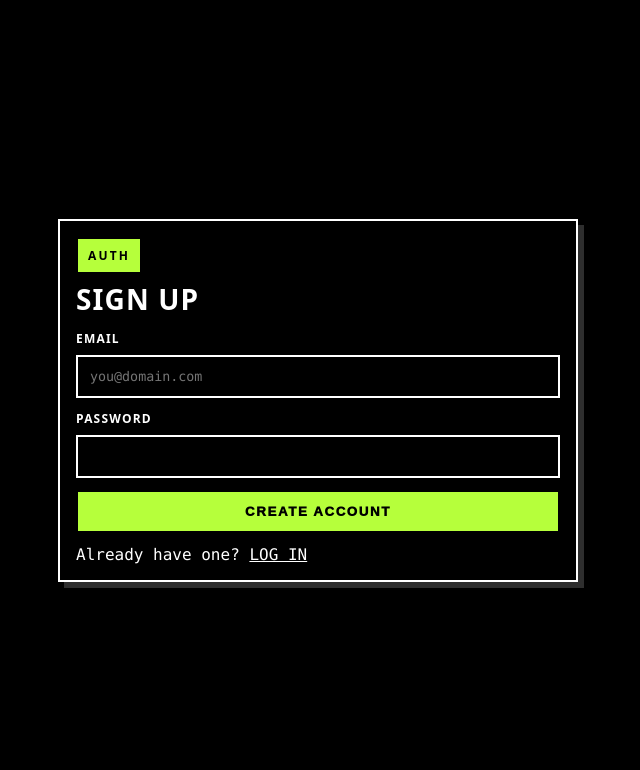
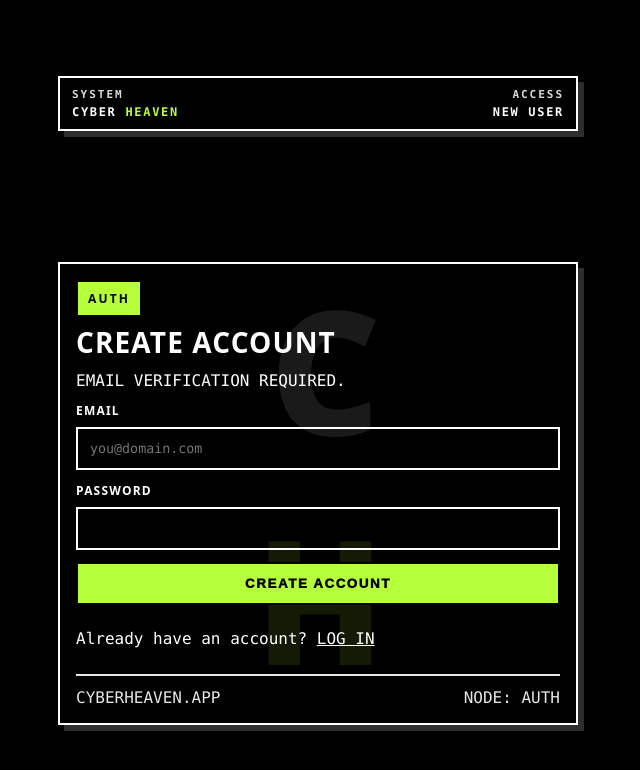
Before and after one commit to YoItsLuisBro/cyberheaven, a React (Vite) app: page /signup in a window 1280 px wide. Shown: the top 770 px of the page, without its empty margins (322-962 px from the left). Built offline with nearby package versions, Linux system fonts and the light colour scheme; no server answers.

Commit message:
Fixed login resend verif

```diff
--- a/src/routes/auth/Login.tsx
+++ b/src/routes/auth/Login.tsx
@@ -1,11 +1,9 @@
 import React from "react";
 import { Link, useNavigate } from "react-router-dom";
 import { supabase } from "../../lib/supabase";
-import { useToast } from "../../ui/toast";
 
 export function Login() {
   const nav = useNavigate();
-  const toast = useToast();
   const [identifier, setIdentifier] = React.useState("");
   const [password, setPassword] = React.useState("");
   const [err, setErr] = React.useState<string | null>(null);
@@ -43,41 +41,6 @@ export function Login() {
     }
   }
 
-  async function resendVerification() {
-    if (busy) return;
-    setBusy(true);
-    try {
-      const ident = identifier.trim();
-      if (!ident) {
-        toast.push("WARN", "ENTER USERNAME OR EMAIL FIRST.");
-        return;
-      }
-
-      const { data: email, error: rpcErr } = await supabase
-        .schema("core")
-        .rpc("login_email", { p_identifier: ident });
-
-      if (rpcErr) throw rpcErr;
-
-      const targetEmail = (email ?? ident).trim().toLowerCase();
-      const site =
-        (import.meta.env.VITE_SITE_URL as string) ?? window.location.origin;
-
-      const { error } = await supabase.auth.resend({
-        type: "signup",
-        email: targetEmail,
-        options: { emailRedirectTo: `${site}/auth/callback` },
-      });
-
-      if (error) throw error;
-
-      toast.push("OK", "VERIFICATION EMAIL SENT. CHECK INBOX/SPAM.");
-    } catch {
-      toast.push("ERR", "FAILED TO RESEND. TRY AGAIN LATER.");
-    } finally {
-      setBusy(false);
-    }
-  }
 
   return (
     <div className="authpage authpage-cyber">
@@ -157,14 +120,6 @@ export function Login() {
               <span>
                 Forgot? <Link to="/forgot">RESET PASSWORD</Link>
               </span>
-              <button
-                className="btn btn-ghost"
-                type="button"
-                onClick={resendVerification}
-                disabled={busy}
-              >
-                RESEND VERIFICATION
-              </button>
             </div>
 
             <div className="authfooter">
--- a/src/routes/auth/Signup.tsx
+++ b/src/routes/auth/Signup.tsx
@@ -1,56 +1,105 @@
 import React from "react";
 import { Link } from "react-router-dom";
 import { supabase } from "../../lib/supabase";
+import { useToast } from "../../ui/toast";
 
 export function Signup() {
+  const toast = useToast();
+
   const [email, setEmail] = React.useState("");
   const [password, setPassword] = React.useState("");
-  const [msg, setMsg] = React.useState<string | null>(null);
+
+  const [busy, setBusy] = React.useState(false);
   const [err, setErr] = React.useState<string | null>(null);
-  const [busy, setBusy] = React.useState(false);
+  const [createdEmail, setCreatedEmail] = React.useState<string | null>(null); // <-- only set after submit
 
   async function onSubmit(e: React.FormEvent) {
     e.preventDefault();
-    if (busy) return; // <- prevents double-click / double submit
+    if (busy) return;
 
-    setMsg(null);
     setErr(null);
     setBusy(true);
 
     try {
-      const redirectTo = `${window.location.origin}/auth/callback`;
+      const site =
+        (import.meta.env.VITE_SITE_URL as string) ?? window.location.origin;
+      const cleanEmail = email.trim().toLowerCase();
 
       const { error } = await supabase.auth.signUp({
-        email: email.trim(),
+        email: cleanEmail,
         password,
-        options: { emailRedirectTo: redirectTo },
+        options: { emailRedirectTo: `${site}/auth/callback` },
       });
 
-      if (error) {
-        // Helpful handling for rate limits
-        if (error.status === 429) {
-          setErr(
-            "RATE LIMITED BY AUTH. TOO MANY SIGNUPS/EMAILS SENT. USE CUSTOM SMTP OR TRY LATER.",
-          );
-          return;
+      if (error) throw error;
+
+      setCreatedEmail(cleanEmail); // <-- now we show the resend button
+      toast.push("OK", "ACCOUNT CREATED. CHECK YOUR EMAIL TO VERIFY.");
+    } catch {
+      setErr("SIGN UP FAILED.");
+      setCreatedEmail(null);
+    } finally {
+      setBusy(false);
     }
-        throw error;
   }
 
-      setMsg("SIGNUP OK. CHECK YOUR EMAIL TO VERIFY, THEN COME BACK.");
+  async function resendVerification() {
+    if (busy) return;
+    if (!createdEmail) return;
+
+    setBusy(true);
+    try {
+      const site =
+        (import.meta.env.VITE_SITE_URL as string) ?? window.location.origin;
+
+      const { error } = await supabase.auth.resend({
+        type: "signup",
+        email: createdEmail,
+        options: { emailRedirectTo: `${site}/auth/callback` },
+      });
+
+      if (error) throw error;
+
+      toast.push("OK", "VERIFICATION EMAIL SENT. CHECK INBOX/SPAM.");
     } catch {
-      setErr("SIGNUP FAILED. TRY A DIFFERENT EMAIL OR A STRONGER PASSWORD.");
+      toast.push("ERR", "FAILED TO RESEND. TRY AGAIN LATER.");
     } finally {
       setBusy(false);
     }
   }
 
   return (
-    <div className="authpage">
-      <div className="authcard">
+    <div className="authpage authpage-cyber">
+      <div
+        className="bootbar"
+        role="banner"
+        aria-label="Cyber Heaven system banner"
+      >
+        <div className="bootcol">
+          <div className="bootk">SYSTEM</div>
+          <div className="bootv">
+            CYBER <span className="acid">HEAVEN</span>
+          </div>
+        </div>
+        <div className="bootcol bootcol-right">
+          <div className="bootk">ACCESS</div>
+          <div className="bootv">NEW USER</div>
+        </div>
+      </div>
+
+      <div className="authcard cybercard">
+        <div className="chMark" aria-hidden="true">
+          <span className="chC">C</span>
+          <span className="chH">H</span>
+        </div>
+
+        <div className="cyberContent">
           <div className="authheader">
             <div className="kicker">AUTH</div>
-          <h1 className="h2">SIGN UP</h1>
+            <h1 className="h2">CREATE ACCOUNT</h1>
+            <div className="muted" style={{ marginTop: 6 }}>
+              EMAIL VERIFICATION REQUIRED.
+            </div>
           </div>
 
           <form onSubmit={onSubmit} className="form">
@@ -78,18 +127,40 @@ export function Signup() {
               />
             </label>
 
-          {msg ? <div className="ok">{msg}</div> : null}
             {err ? <div className="error">{err}</div> : null}
 
             <button className="btn" disabled={busy} type="submit">
               {busy ? "WORKING…" : "CREATE ACCOUNT"}
             </button>
 
-          <div className="muted">
-            Already have one? <Link to="/login">LOG IN</Link>
+            {/* Only appears AFTER user has clicked Create Account successfully */}
+            {createdEmail ? (
+              <div className="note" style={{ marginTop: 12 }}>
+                <div className="mono">VERIFY: {createdEmail}</div>
+                <div style={{ marginTop: 10 }}>
+                  <button
+                    className="btn btn-ghost"
+                    type="button"
+                    disabled={busy}
+                    onClick={resendVerification}
+                  >
+                    RESEND VERIFICATION
+                  </button>
+                </div>
+              </div>
+            ) : null}
+
+            <div className="muted" style={{ marginTop: 12 }}>
+              Already have an account? <Link to="/login">LOG IN</Link>
+            </div>
+
+            <div className="authfooter">
+              <span className="mono">CYBERHEAVEN.APP</span>
+              <span className="mono">NODE: AUTH</span>
             </div>
           </form>
         </div>
       </div>
+    </div>
   );
 }
```
Lines whose indentation alone changed are shown as unchanged.
